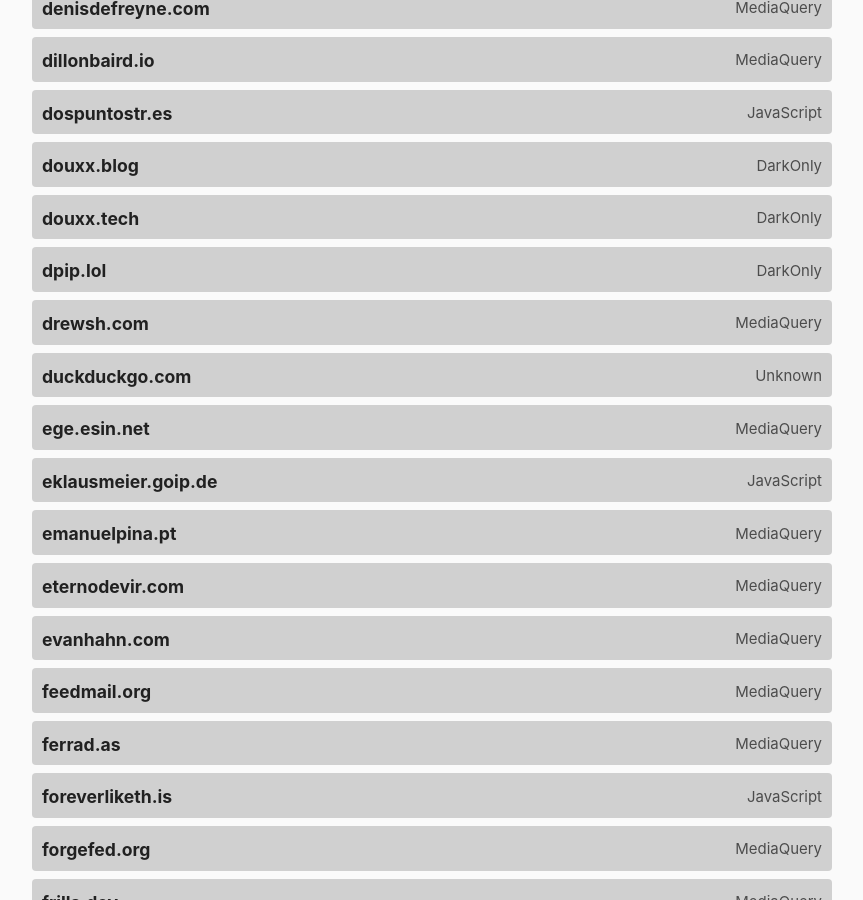
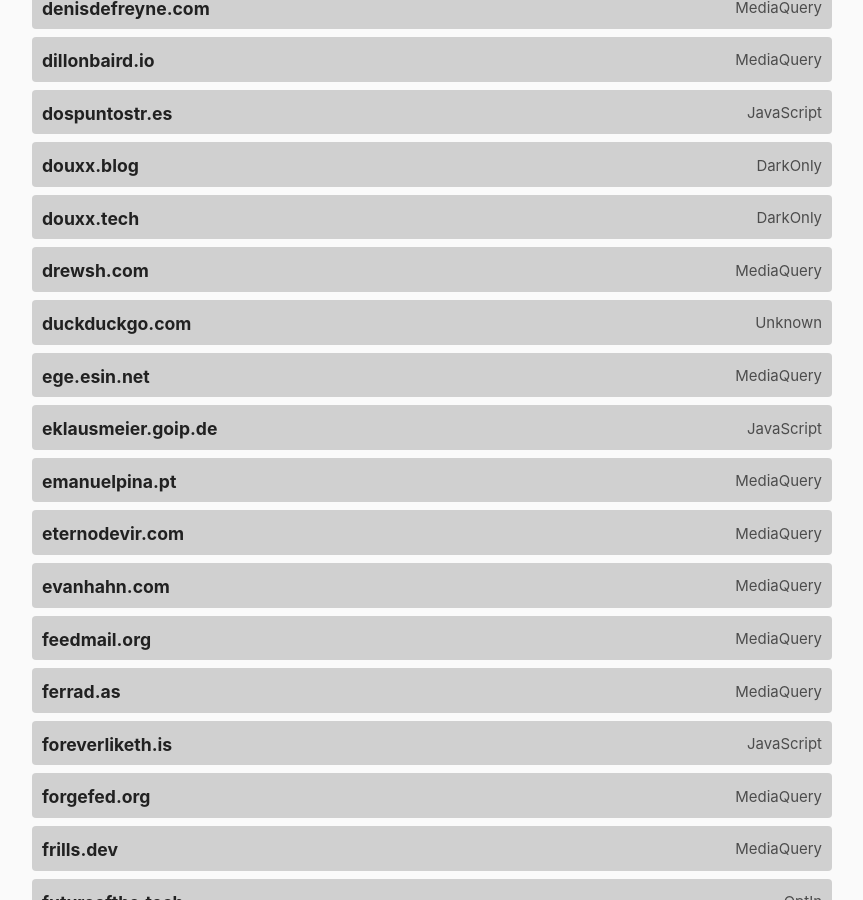
Before and after one commit to katherinek727/darktheme.club, a Jekyll site: the page built from index.md, in a window 1280 px wide and 900 px high, scrolled down 2742 px. Shown: the whole window, without its empty margins (208-1071 px from the left). Built offline with Jekyll 4.4.1, drawn with Linux system fonts in a browser that asks for light colours.

Commit message:
Removed DPIP.lol

```diff
--- a/_data/sites.yml
+++ b/_data/sites.yml
@@ -215,11 +215,6 @@
 
 - domain: douxx.tech
   url: https://douxx.tech/
-  method: darkonly
-  last_checked: 2025-06-24
-
-- domain: dpip.lol
-  url: https://dpip.lol/
   method: darkonly
   last_checked: 2025-06-24
 
```
